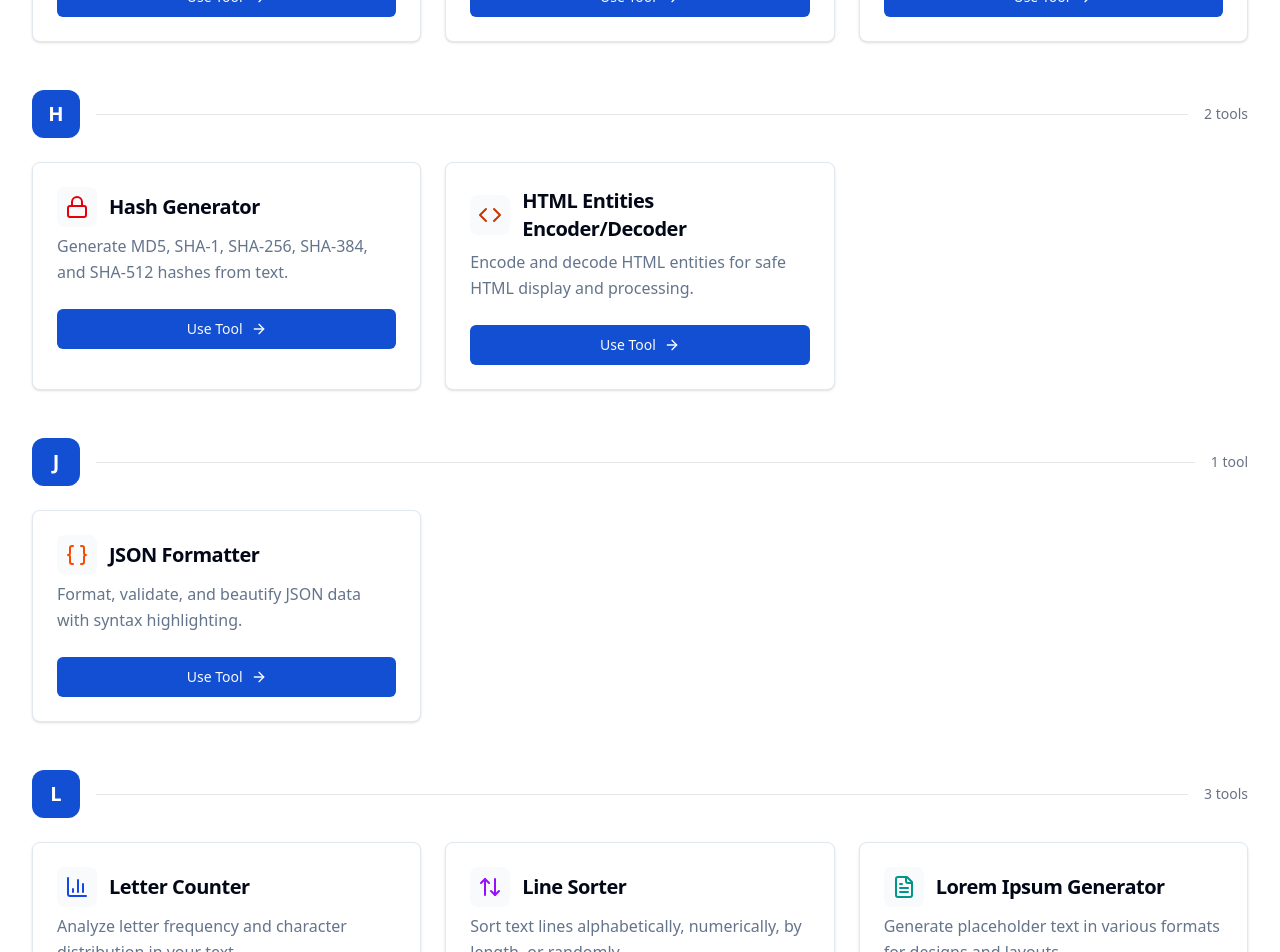
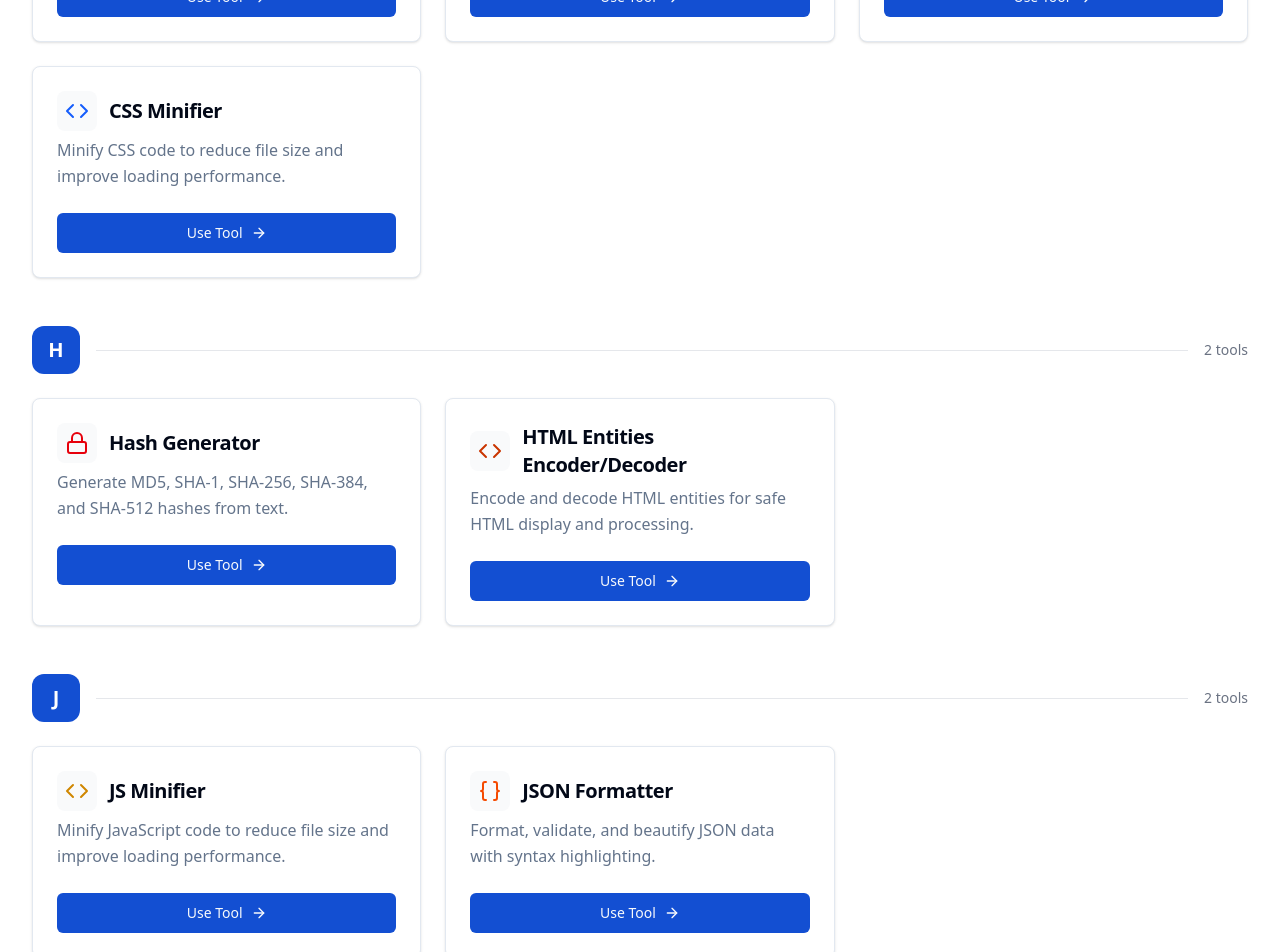
Before and after one commit to zeshanamindev-hub/toolshub, a Next.js app: page /tools in a window 1280 px wide. Shown: the part 1300-2252 px from the top of the page. Built offline with nearby package versions, Linux system fonts and the light colour scheme.

Commit message:
Fix all issues

```diff
--- a/src/app/categories/page.tsx
+++ b/src/app/categories/page.tsx
@@ -84,7 +84,7 @@ const categories = [
   {
     name: "Developer Tools",
     description: "Essential utilities for developers and programmers",
-    count: 6,
+    count: 9,
     color: "text-orange-600",
     bgColor: "bg-orange-50",
     borderColor: "border-orange-200",
@@ -95,6 +95,9 @@ const categories = [
       { name: "URL Encoder", href: "/tools/url-encoder", icon: LinkIcon },
       { name: "Hash Generator", href: "/tools/hash-generator", icon: Shield },
       { name: "Timestamp Converter", href: "/tools/timestamp-converter", icon: Clock },
+      { name: "CSS Minifier", href: "/tools/css-minifier", icon: Code },
+      { name: "JS Minifier", href: "/tools/js-minifier", icon: Code },
+      { name: "Percentage Calculator", href: "/tools/percentage-calculator", icon: BarChart3 },
     ]
   }
 ]
--- a/src/app/page.tsx
+++ b/src/app/page.tsx
@@ -222,6 +222,27 @@ const tools = [
     icon: Filter,
     href: "/tools/text-extractor",
     color: "text-cyan-600",
+  },
+  {
+    name: "CSS Minifier",
+    description: "Minify CSS code to reduce file size and improve loading performance.",
+    icon: Code,
+    href: "/tools/css-minifier",
+    color: "text-blue-600",
+  },
+  {
+    name: "JS Minifier",
+    description: "Minify JavaScript code to reduce file size and improve loading performance.",
+    icon: Code,
+    href: "/tools/js-minifier",
+    color: "text-yellow-600",
+  },
+  {
+    name: "Percentage Calculator",
+    description: "Calculate percentages, percentage change, and percentage of amounts.",
+    icon: BarChart3,
+    href: "/tools/percentage-calculator",
+    color: "text-green-600",
   },
 ]
 
--- a/src/app/tools/page.tsx
+++ b/src/app/tools/page.tsx
@@ -217,6 +217,27 @@ const tools = [
     href: "/tools/text-extractor",
     color: "text-cyan-600",
   },
+  {
+    name: "CSS Minifier",
+    description: "Minify CSS code to reduce file size and improve loading performance.",
+    icon: Code,
+    href: "/tools/css-minifier",
+    color: "text-blue-600",
+  },
+  {
+    name: "JS Minifier",
+    description: "Minify JavaScript code to reduce file size and improve loading performance.",
+    icon: Code,
+    href: "/tools/js-minifier",
+    color: "text-yellow-600",
+  },
+  {
+    name: "Percentage Calculator",
+    description: "Calculate percentages, percentage change, and percentage of amounts.",
+    icon: BarChart3,
+    href: "/tools/percentage-calculator",
+    color: "text-green-600",
+  },
 ]
 
 export default function AllToolsPage() {
--- a/src/components/layout/footer.tsx
+++ b/src/components/layout/footer.tsx
@@ -35,6 +35,9 @@ const footerNavigation = {
     { name: "Regex Tester", href: "/tools/regex-tester" },
     { name: "Timestamp Converter", href: "/tools/timestamp-converter" },
     { name: "Letter Counter", href: "/tools/letter-counter" },
+    { name: "CSS Minifier", href: "/tools/css-minifier" },
+    { name: "JS Minifier", href: "/tools/js-minifier" },
+    { name: "Percentage Calculator", href: "/tools/percentage-calculator" },
   ],
   company: [
     { name: "About", href: "/about" },
```
